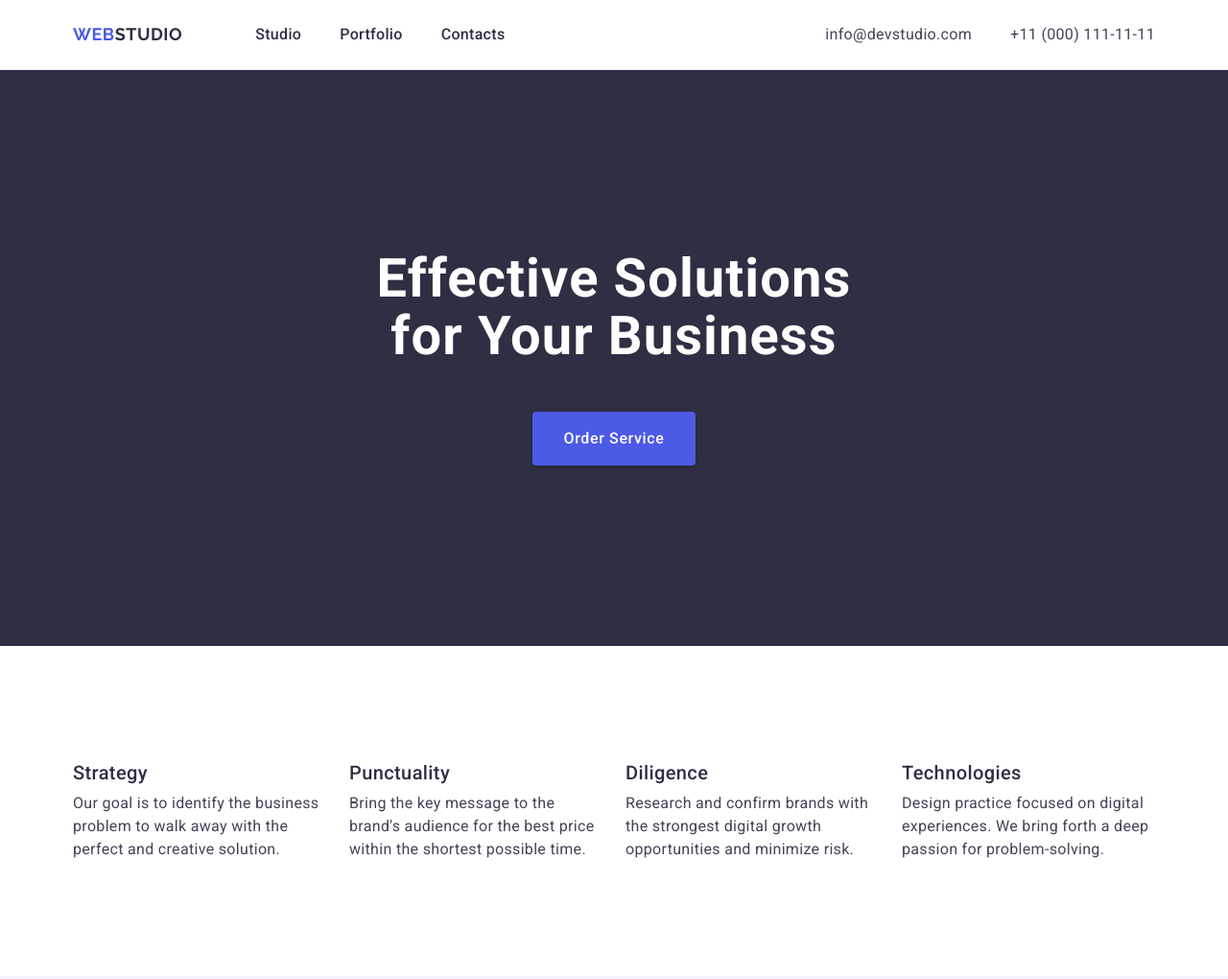
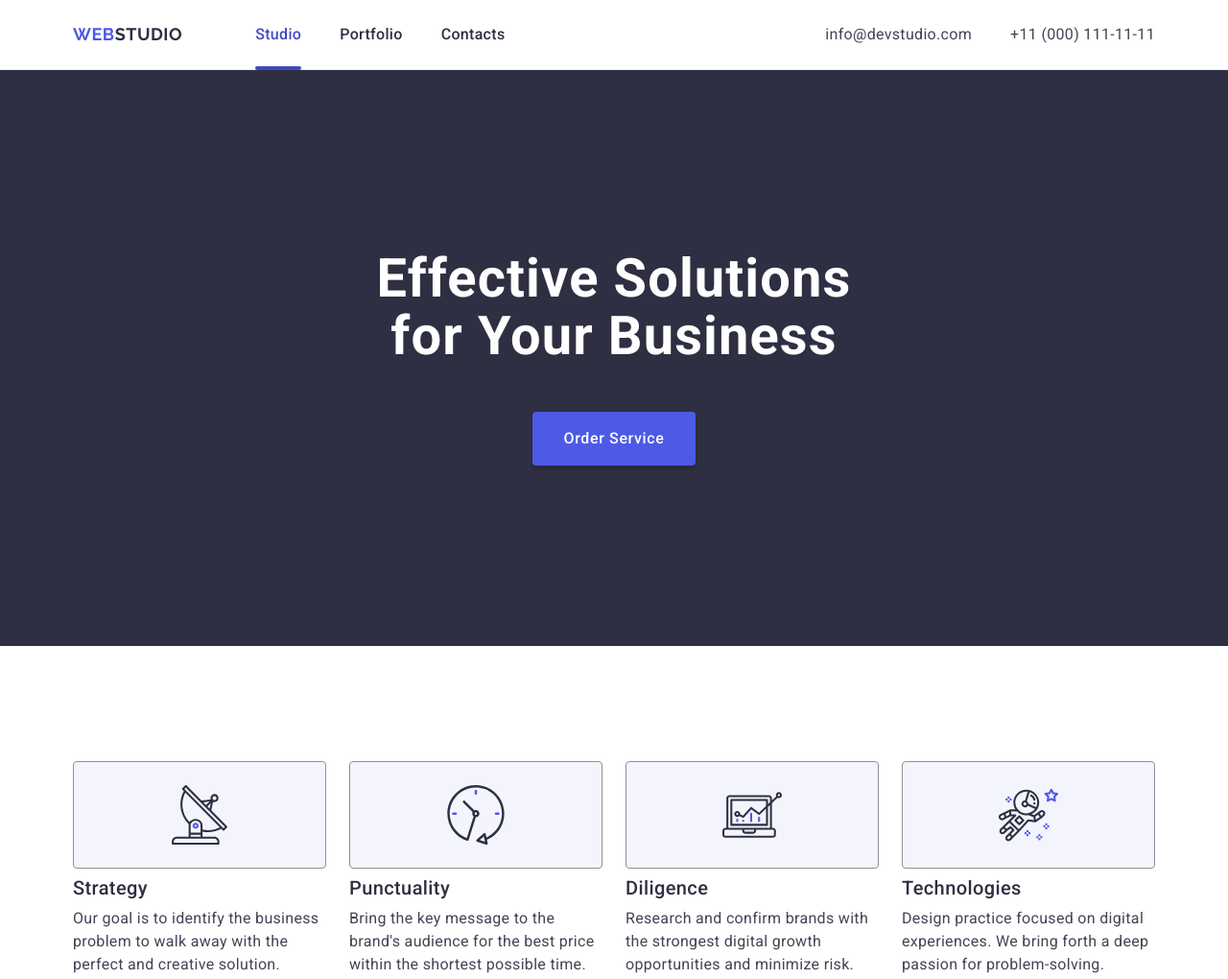
Before and after one commit to julia-demura/goit-markup-hw-04, a plain HTML site: page index.html in a window 1280 px wide. Shown: the top 1020 px of the page at 96% size. Drawn offline with nearby package versions, Linux system fonts and the light colour scheme.

Commit message:
add images files and modified html and css

```diff
--- a/css/styles.css
+++ b/css/styles.css
@@ -34,6 +34,7 @@ button{
 /* #region header */
 .page-header{
     border-bottom: 1px solid #e7e9fc;
+    box-shadow: 0 1px 6px 0 rgba(46, 47, 66, 0.08), 0 1px 1px 0 rgba(46, 47, 66, 0.16), 0 2px 1px 0 rgba(46, 47, 66, 0.08);
 }
 .header-container{
     display: flex;
@@ -65,6 +66,19 @@ button{
     align-items: center;
     gap: 40px;
 }
+.nav-link.current{
+    position: relative;
+}
+.nav-link.current::after{
+    content: "";
+    position: absolute;
+    left: 0;
+    bottom: -1px;
+    width: 100%;
+    height: 4px;
+    background-color: #404bbf;
+    border-radius: 2px;
+}
 .nav-link{
     display: block;
     padding: 24px 0;
@@ -73,10 +87,11 @@ button{
         line-height: 1.5;
         letter-spacing: 0.02em;
         color: #2e2f42;
+        transition: color 250ms cubic-bezier(0.4, 0, 0.2, 1);
 }
 
 .nav-link:hover, .nav-link:focus, .address-link:hover,
-.address-link:focus{
+.address-link:focus, .nav-link.current{
     color: #404bbf;
 }
 .address-menu{
@@ -95,6 +110,7 @@ button{
     line-height: 1.5;
     letter-spacing: 0.02em;
     color: #434455;
+    transition: color 250ms cubic-bezier(0.4, 0, 0.2, 1);
 }
 /* #endregion */
 /* #region hero */
@@ -107,6 +123,14 @@ button{
     background-color: #2e2f42;
     padding-top: 188px;
     padding-bottom: 188px;
+    background-image: linear-gradient(rgba(46, 47, 66, 0.7)), url(../images/hero-img.jpg);
+    background-repeat: no-repeat;
+    background-position: center;
+    background-size: cover;
+    width: 100%;
+    max-width: 1440px;
+    margin: 0 auto;
+
 }
 .hero-title{
     width: 496px;
@@ -154,6 +178,18 @@ button{
 .benefits-item{
     width: calc((100% - 3 * 24px) / 4);
 }
+.benefits-box-icon{
+    display: flex;
+    align-items: center;
+    background-color: #f4f4fd;
+    border: 1px solid #8e8f99;
+    border-radius: 4px;
+    width: 264px;
+    height: 112px;
+    padding-right: 100px;
+    padding-left: 100px;
+}
+
 .benefits-subtitle{
     margin-bottom: 8px;
     font-weight: 500;
@@ -161,6 +197,7 @@ button{
     line-height: 1.2;
     letter-spacing: 0.02em;
     color: #2e2f42;
+    padding-top: 8px;
 }
 .benefits-text{
     font-size: 16px;
--- a/index.html
+++ b/index.html
@@ -28,7 +28,7 @@
           >
           <ul class="nav-list">
             <li class="nav-item">
-              <a class="nav-link" href="./index.html">Studio</a>
+              <a class="nav-link current" href="./index.html">Studio</a>
             </li>
             <li class="nav-item">
               <a class="nav-link" href="#">Portfolio</a>
@@ -70,6 +70,11 @@
         <h2 class="visually-hidden">Our Features</h2>
         <ul class="benefits-list">
           <li class="benefits-item">
+            <div class="benefits-box-icon">
+              <svg class="benefits-icon" width="64" height="64">
+                <use href="./images/icons.svg#icon-antenna"></use>
+              </svg>
+            </div>
             <h3 class="benefits-subtitle">Strategy</h3>
             <p class="benefits-text">
               Our goal is to identify the business problem to walk away with the
@@ -77,6 +82,11 @@
             </p>
           </li>
           <li class="benefits-item">
+            <div class="benefits-box-icon">
+              <svg class="benefits-icon" width="64" height="64">
+                <use href="./images/icons.svg#icon-clock"></use>
+              </svg>
+            </div>
             <h3 class="benefits-subtitle">Punctuality</h3>
             <p class="benefits-text">
               Bring the key message to the brand's audience for the best price
@@ -84,6 +94,11 @@
             </p>
           </li>
           <li class="benefits-item">
+             <div class="benefits-box-icon">
+              <svg class="benefits-icon" width="64" height="64">
+                <use href="./images/icons.svg#icon-diagram"></use>
+              </svg>
+            </div>
             <h3 class="benefits-subtitle">Diligence</h3>
             <p class="benefits-text">
               Research and confirm brands with the strongest digital growth
@@ -91,6 +106,11 @@
             </p>
           </li>
           <li class="benefits-item">
+            <div class="benefits-box-icon">
+              <svg class="benefits-icon" width="64" height="64">
+                <use href="./images/icons.svg#icon-astronaut"></use>
+              </svg>
+            </div>
             <h3 class="benefits-subtitle">Technologies</h3>
             <p class="benefits-text">
               Design practice focused on digital experiences. We bring forth a
```
Also changed, not shown: images/hero-img.jpg (added), images/icons.svg (added), images/icons/antenna.svg (added), images/icons/astronaut.svg (added), images/icons/clock.svg (added), images/icons/diagram.svg (added), images/icons/facebook.svg (added), images/icons/instagram.svg (added), images/icons/linkedin.svg (added), images/icons/twitter.svg (added).
